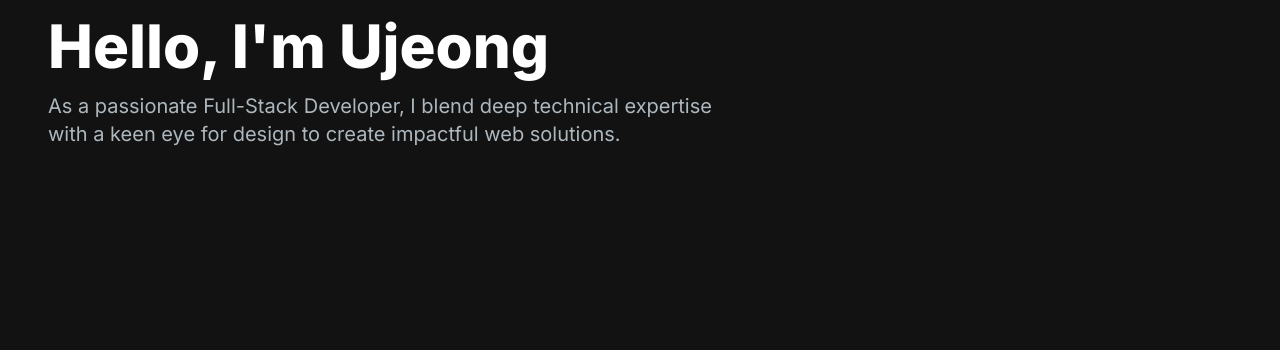
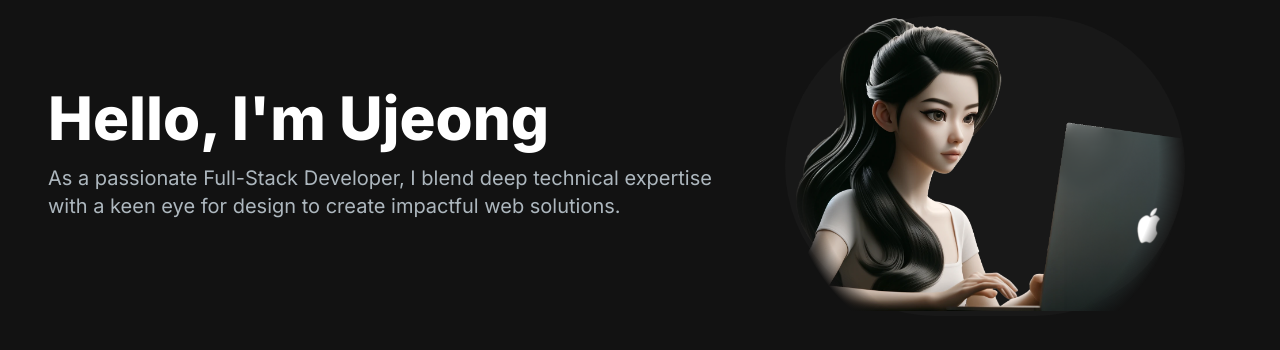
Before and after one commit to uxia0812/xia_portfolio, a Next.js app: page / in a window 1280 px wide. Shown: the top 350 px of the page. Built offline with nearby package versions, Linux system fonts and the light colour scheme.

Commit message:
Add Image

```diff
--- a/src/app/components/HeroSection.jsx
+++ b/src/app/components/HeroSection.jsx
@@ -1,4 +1,5 @@
 import React from "react";
+import Image from "next/image";
 
 const HeroSection = () => {
   return (
@@ -9,13 +10,24 @@ const HeroSection = () => {
             {"Hello, I'm Ujeong"}
             {/* 작은따옴표로 에러 발생해서 {""} 사이에 문자열 입력 */}
           </h1>
-          <p className="text-[#ADB7BE] text-lg lg:text-xl">
+          <p className="text-[#ADB7BE] text-lg mb-6 lg:text-xl">
             As a passionate Full-Stack Developer, I blend deep technical
             expertise with a keen eye for design to create impactful web
             solutions.
           </p>
         </div>
-        <div className="col-span-5"></div>
+        <div className="col-span-5 place-self-center mt-4 lg:mt-0">
+          <div className="rounded-full bg-[#181818] w-[400px] h-[300px] lg:w-[400px] lg:h-[300px] relative">
+            <Image
+              src="/images/mac_xia.png"
+              alt="Mac Xia"
+              // className="absolute transform -translate-x-1/2 -translate-y-1/2 top-1/2 left-1/2"
+              width={400}
+              height={250}
+              className="blur-edge"
+            />
+          </div>
+        </div>
       </div>
     </section>
   );
--- a/src/app/globals.css
+++ b/src/app/globals.css
@@ -31,3 +31,9 @@ body {
     text-wrap: balance;
   }
 }
+
+.blur-edge {
+  filter: blur(0.05px);
+  mask-image: radial-gradient(circle at center, black 70%, transparent 80%);
+  mask-size: 100% 100%;
+}
```
Also changed, not shown: public/images/mac_xia.png.
